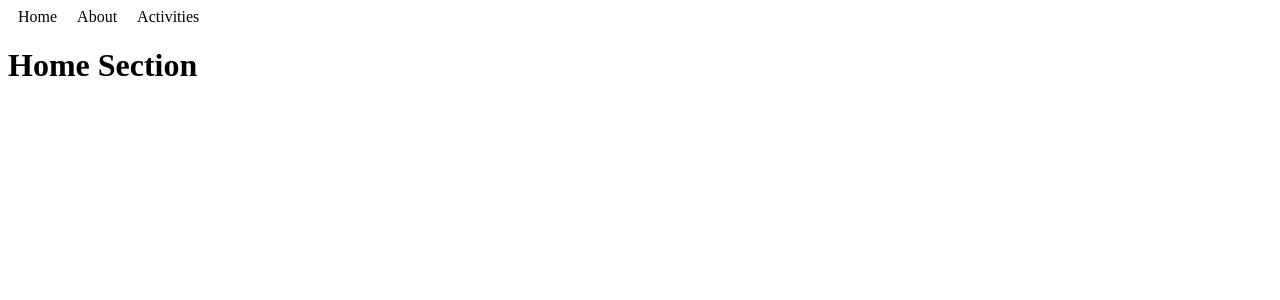
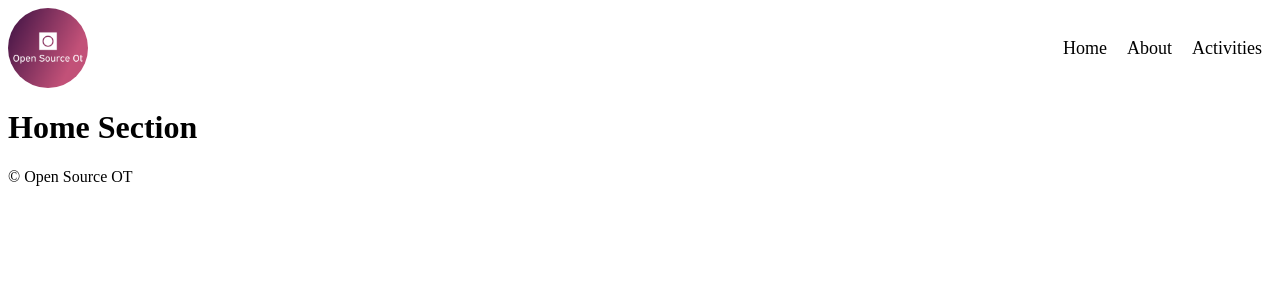
Before and after one commit to BryonVerdone/opensourceot, a React (Create React App) app: page / in a window 1280 px wide. Shown: the top 300 px of the page. Built offline with nearby package versions, Linux system fonts and the light colour scheme; no server answers.

Commit message:
added simple styles to nav and footer comps

```diff
--- a/src/components/navbar/Navbar.js
+++ b/src/components/navbar/Navbar.js
@@ -1,13 +1,18 @@
 import React from 'react';
 import { NavLink } from 'react-router-dom';
-const Navbar = () => {
+import './index.css';
+import logo from '../../assets/logo.png';
+const Navigation = () => {
   return (
-    <nav>
-      <NavLink to='/'>Home</NavLink>
-      <NavLink to='about'>About</NavLink>
-      <NavLink to='activities'>Activities</NavLink>
+    <nav className='navbar'>
+      <img className='logo' src={logo} alt='' />
+      <div className='links-container'>
+        <NavLink to='/'>Home</NavLink>
+        <NavLink to='about'>About</NavLink>
+        <NavLink to='activities'>Activities</NavLink>
+      </div>
     </nav>
   );
 };
 
-export default Navbar;
+export default Navigation;
--- /dev/null
+++ b/src/components/navbar/index.css
@@ -0,0 +1,12 @@
+.navbar {
+  font-size: 18px;
+  display: flex;
+  align-items: center;
+  justify-content: space-between;
+}
+.logo {
+  object-fit: cover;
+  width: 80px;
+  height: 80px;
+  border-radius: 50%;
+}
--- a/src/layout/Layout.js
+++ b/src/layout/Layout.js
@@ -1,11 +1,13 @@
 import React from 'react';
 import { Outlet } from 'react-router-dom';
 import Navbar from '../components/navbar/Navbar';
+import Footer from '../components/footer/Footer';
 const Layout = () => {
   return (
     <>
       <Navbar />
       <Outlet />
+      <Footer />
     </>
   );
 };
```
Also changed, not shown: src/assets/logo.png (added).
